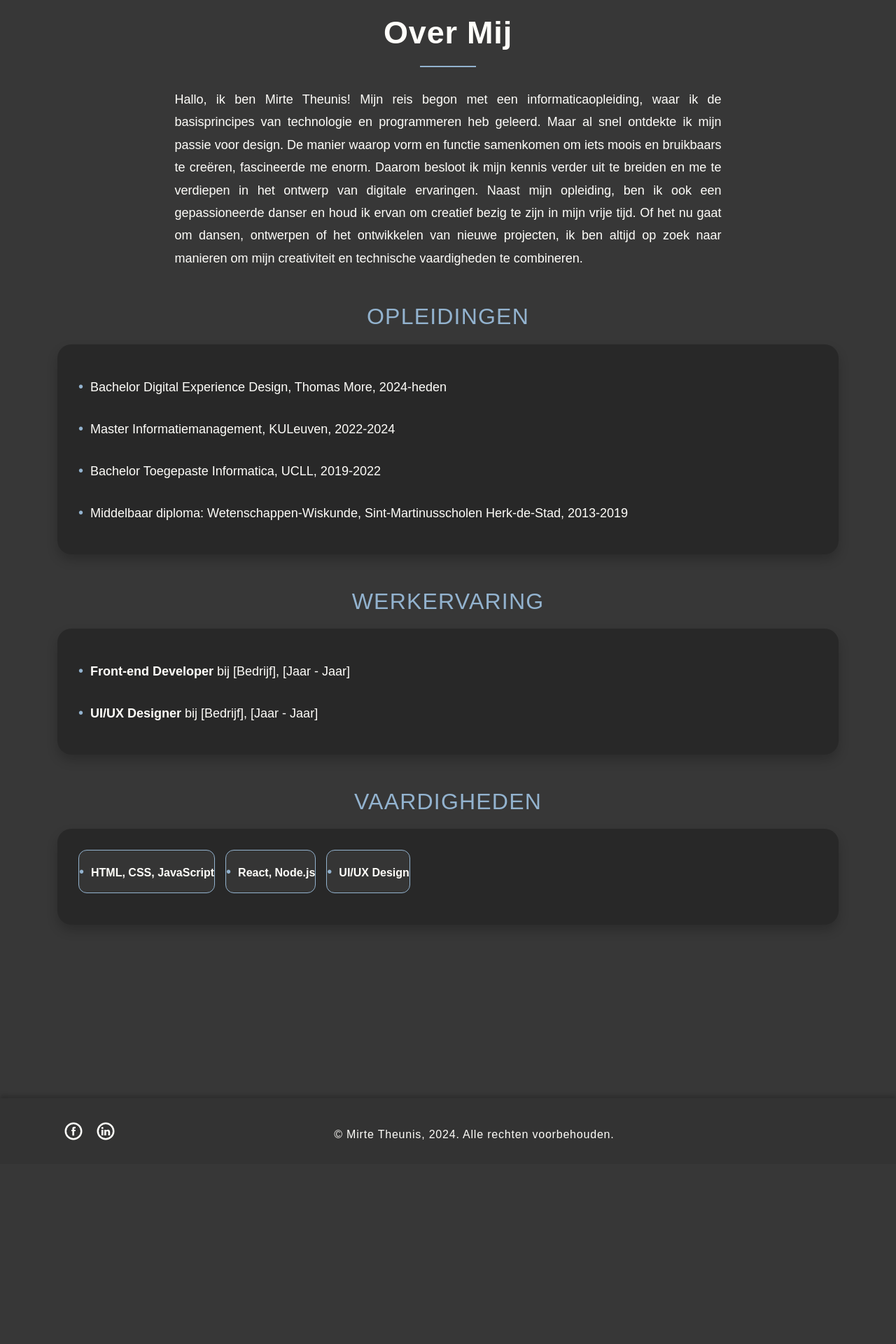
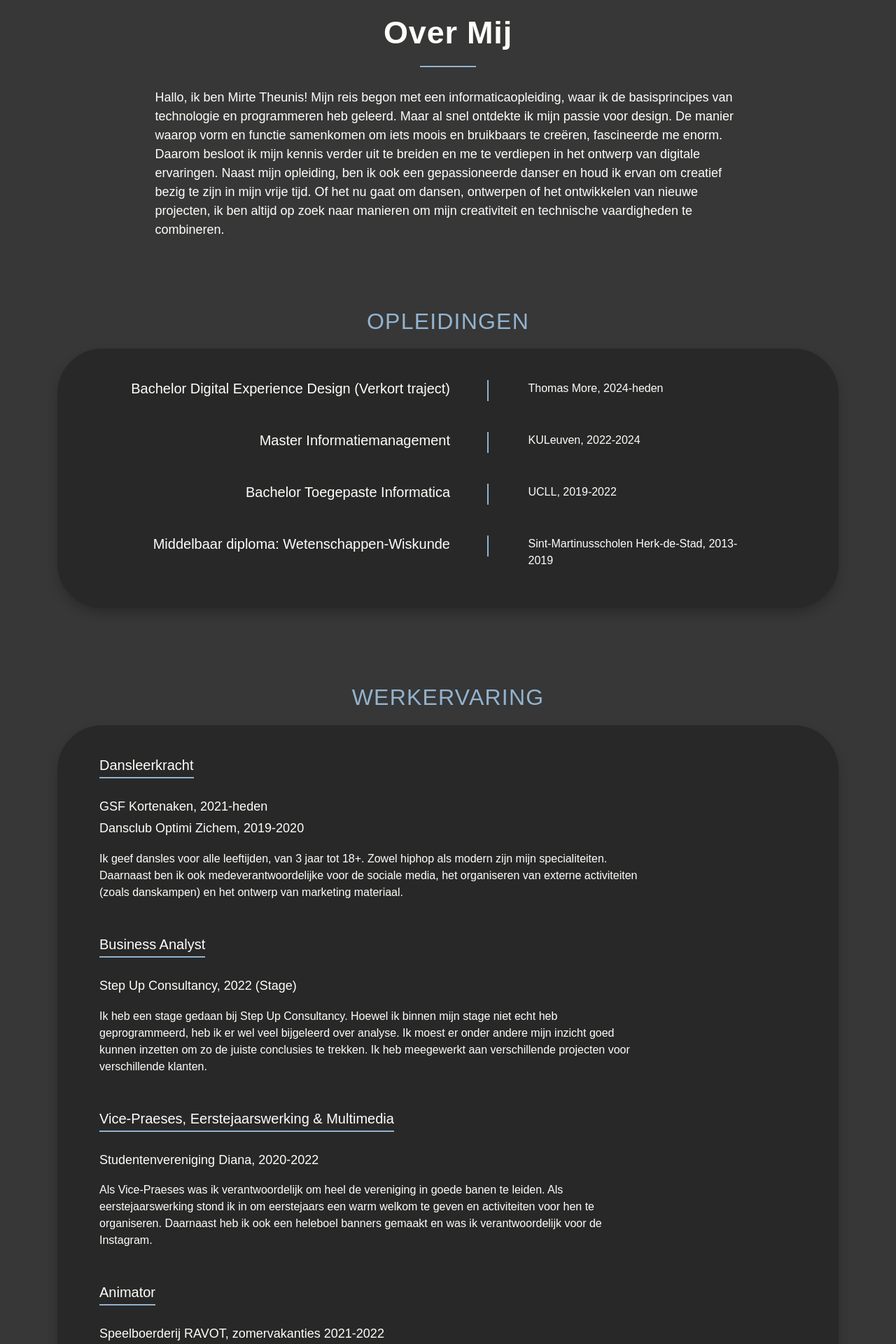
Before and after one commit to mirtetheunisTM/mirtetheunis, a React (Create React App) app: page /aboutme in a window 1280 px wide. Shown: the part 180-2100 px from the top of the page at 70% size. Before the commit the page ends 1843 px from the top, so only its background shows below. Built offline with nearby package versions, Linux system fonts and the light colour scheme.

Commit message:
about me page finished

```diff
--- a/src/App.css
+++ b/src/App.css
@@ -250,6 +250,7 @@ nav.navbar .navbar-toggler[aria-expanded="true"] .navbar-toggler-icon {
   padding: 60px 50px;
   margin-top: -60px;
   box-shadow: 0 8px 16px rgba(0, 0, 0, 0.2);
+  position: relative;
 }
 .skill h2 {
 	font-size: 45px;
@@ -444,7 +445,7 @@ nav.navbar .navbar-toggler[aria-expanded="true"] .navbar-toggler-icon {
   border-radius: 18px;
   padding: 10px 20px;
   font-size: 20px;
-  margin: 60px 15px -15px auto;
+  margin: 60px 5px -15px auto;
   position: relative;
   background: transparent;
   transition: 0.3s ease-in-out;
@@ -654,20 +655,11 @@ nav.navbar .navbar-toggler[aria-expanded="true"] .navbar-toggler-icon {
   letter-spacing: 1.2px;
 }
 
-.over-mij p {
-  font-size: 18px;
-  line-height: 1.8;
-  color: #FFFEFA;
-  text-align: justify;
-  margin: 0 auto;
-  width: 70%;
-  animation: fadeInUp 0.6s ease-in-out;
-}
-
 .over-mij .content-box {
   background: rgba(37, 37, 37, 0.8);
   padding: 30px;
-  border-radius: 20px;
+  border-radius: 64px;
+  margin-bottom: 60px;
   box-shadow: 0 8px 16px rgba(0, 0, 0, 0.2);
   transition: transform 0.3s ease;
 }
@@ -675,22 +667,57 @@ nav.navbar .navbar-toggler[aria-expanded="true"] .navbar-toggler-icon {
 .over-mij ul {
   list-style: none;
   padding: 0;
-  margin: 0;
-  font-size: 18px;
-  line-height: 2;
+  margin: 15px auto 15px 30px;
 }
 
-.over-mij ul li {
-  padding: 10px 0;
+.over-mij .education-list h4 {
+  font-size: 20px;
+  font-weight: 500;
+  margin-bottom: 30px;
   color: #FFFEFA;
-  position: relative;
+  text-align: right;
 }
 
-.over-mij ul li::before {
-  content: "•";
-  color: #93b3cf;
+.over-mij .work-experience-list h4  {
   font-size: 20px;
-  margin-right: 10px;
+  font-weight: 500;
+  margin-bottom: 30px;
+  color: #FFFEFA;
+  border-bottom: 2px solid #93b3cf;
+  padding-bottom: 5px;
+  display: inline-block;
+}
+
+.over-mij .work-experience-list h5 {
+  font-size: 18px;
+  font-weight: 400;
+  margin-bottom: 10px;
+}
+
+.over-mij .education-list p {
+  font-size: 16px;
+  margin: 0;
+  line-height: 1.5;
+}
+
+.over-mij .work-experience-list p {
+  font-size: 16px;
+  margin: 0;
+  margin-top: 20px;
+  margin-bottom: 50px;
+  line-height: 1.5;
+}
+
+.over-mij .education-list li,
+.over-mij .work-experience-list li {
+  margin-bottom: 20px;
+}
+
+.over-mij .vertical-line {
+  width: 2px;
+  height: 30px;
+  background-color: #93b3cf;
+  margin-left: 45%;
 }
 
 .skills-list li {
@@ -708,6 +735,11 @@ nav.navbar .navbar-toggler[aria-expanded="true"] .navbar-toggler-icon {
 .skills-list li:hover {
   background: #93b3cf;
   color: #373737;
+}
+
+.skills-list li span {
+  font-weight: 200;
+  letter-spacing: 0.8px;
 }
 
 @keyframes fadeInUp {
--- a/src/components/AboutMe.js
+++ b/src/components/AboutMe.js
@@ -7,7 +7,7 @@ export const AboutMe = () => {
             <Row className="intro-section mb-5">
               <Col xs={6} md={12}>
                 <h2 className="section-title text-center">Over Mij</h2>
-                <p className="align-items-center">
+                <p>
                 Hallo, ik ben Mirte Theunis! Mijn reis begon met een informaticaopleiding, waar ik de basisprincipes van technologie en programmeren heb geleerd. Maar al snel ontdekte ik mijn passie voor design. De manier waarop vorm en functie samenkomen om iets moois en bruikbaars te creëren, fascineerde me enorm. Daarom besloot ik mijn kennis verder uit te breiden en me te verdiepen in het ontwerp van digitale ervaringen.
                 Naast mijn opleiding, ben ik ook een gepassioneerde danser en houd ik ervan om creatief bezig te zijn in mijn vrije tijd. Of het nu gaat om dansen, ontwerpen of het ontwikkelen van nieuwe projecten, ik ben altijd op zoek naar manieren om mijn creativiteit en technische vaardigheden te combineren.
                 </p>
@@ -19,10 +19,58 @@ export const AboutMe = () => {
                 <h3 className="section-subtitle text-center">Opleidingen</h3>
                 <div className="content-box">
                   <ul className="education-list">
-                    <li>Bachelor Digital Experience Design, Thomas More, 2024-heden</li>
-                    <li>Master Informatiemanagement, KULeuven, 2022-2024</li>
-                    <li>Bachelor Toegepaste Informatica, UCLL, 2019-2022</li>
-                    <li>Middelbaar diploma: Wetenschappen-Wiskunde, Sint-Martinusscholen Herk-de-Stad, 2013-2019</li>
+                    <li>
+                      <Row>
+                        <Col xs={6}>
+                          <h4>Bachelor Digital Experience Design (Verkort traject)</h4>
+                        </Col>
+                        <Col xs={1} className="separator">
+                          <div className="vertical-line"></div>
+                        </Col>
+                        <Col xs={5}>
+                          <p>Thomas More, 2024-heden</p>
+                        </Col>
+                      </Row>
+                    </li>
+                    <li>
+                      <Row>
+                        <Col xs={6}>
+                          <h4>Master Informatiemanagement</h4>
+                        </Col>
+                        <Col xs={1} className="separator">
+                          <div className="vertical-line"></div>
+                        </Col>
+                        <Col xs={5}>
+                          <p>KULeuven, 2022-2024</p>
+                        </Col>
+                      </Row>
+                    </li>
+                    <li>
+                      <Row>
+                        <Col xs={6}>
+                          <h4>Bachelor Toegepaste Informatica</h4>
+                        </Col>
+                        <Col xs={1} className="separator">
+                          <div className="vertical-line"></div>
+                        </Col>
+                        <Col xs={5}>
+                          <p>UCLL, 2019-2022</p>
+                        </Col>
+                      </Row>
+                    </li>
+                    <li>
+                      <Row>
+                        <Col xs={6}>
+                          <h4>Middelbaar diploma: Wetenschappen-Wiskunde</h4>
+                        </Col>
+                        <Col xs={1} className="separator">
+                          <div className="vertical-line"></div>
+                        </Col>
+                        <Col xs={5}>
+                          <p>Sint-Martinusscholen Herk-de-Stad, 2013-2019</p>
+                        </Col>
+                      </Row>
+                    </li>
                   </ul>
                 </div>
               </Col>
@@ -33,8 +81,40 @@ export const AboutMe = () => {
                 <h3 className="section-subtitle text-center">Werkervaring</h3>
                 <div className="content-box">
                   <ul className="work-experience-list">
-                    <li><strong>Front-end Developer</strong> bij [Bedrijf], [Jaar - Jaar]</li>
-                    <li><strong>UI/UX Designer</strong> bij [Bedrijf], [Jaar - Jaar]</li>
+                    <li>
+                        <h4>Dansleerkracht</h4>
+                        <h5>GSF Kortenaken, 2021-heden</h5>
+                        <h5>Dansclub Optimi Zichem, 2019-2020</h5>
+                        <p>Ik geef dansles voor alle leeftijden, van 3 jaar tot 18+. Zowel hiphop als modern zijn mijn specialiteiten.
+                            Daarnaast ben ik ook medeverantwoordelijke voor de sociale media, het organiseren van externe activiteiten (zoals danskampen) en het ontwerp van marketing materiaal.</p>
+                    </li>
+                    <li>
+                        <h4>Business Analyst</h4>
+                        <h5>Step Up Consultancy, 2022 (Stage)</h5>
+                        <p>Ik heb een stage gedaan bij Step Up Consultancy. Hoewel ik binnen mijn stage niet echt heb geprogrammeerd, heb ik er wel veel bijgeleerd over analyse.
+                            Ik moest er onder andere mijn inzicht goed kunnen inzetten om zo de juiste conclusies te trekken. Ik heb meegewerkt aan verschillende projecten voor verschillende klanten.
+                        </p>
+                    </li>
+                    <li>
+                        <h4>Vice-Praeses, Eerstejaarswerking & Multimedia</h4>
+                        <h5>Studentenvereniging Diana, 2020-2022</h5>
+                        <p>Als Vice-Praeses was ik verantwoordelijk om heel de vereniging in goede banen te leiden. Als eerstejaarswerking stond
+                            ik in om eerstejaars een warm welkom te geven en activiteiten voor hen te organiseren. Daarnaast heb ik ook een heleboel banners gemaakt en was ik verantwoordelijk voor de Instagram.
+                        </p>
+                    </li>
+                    <li>
+                        <h4>Animator</h4>
+                        <h5>Speelboerderij RAVOT, zomervakanties 2021-2022</h5>
+                        <p>Twee zomervakanties op rij ben ik gaan helpen op de Speelboerderij als animator voor de zomerkampen. Ik heb hiervoor activiteiten verzonnen en toezicht gehouden op een grote groep kinderen.
+                            Daarnaast ben ik ook af en toe gaan helpen op verjaardagsfeestjes of gaan opdienen op de openspeeldagen.
+                        </p>
+                    </li>
+                    <li>
+                        <h4>Winkelbediende (Studentenjob)</h4>
+                        <h5>Blokker Diest, 2017-2020</h5>
+                        <p>In mijn eerste jaren dat ik ging werken heb ik in de Blokker. Hier deed ik verschillende dingen, zoals de kassa bedienen, klanten verder helpen met vragen en de winkel aanvullen.
+                        </p>
+                    </li>
                   </ul>
                 </div>
               </Col>
@@ -45,9 +125,16 @@ export const AboutMe = () => {
                 <h3 className="section-subtitle text-center">Vaardigheden</h3>
                 <div className="content-box">
                   <ul className="skills-list">
-                    <li><strong>HTML, CSS, JavaScript</strong></li>
-                    <li><strong>React, Node.js</strong></li>
-                    <li><strong>UI/UX Design</strong></li>
+                    <li><strong>UI Design</strong> - <span>80%</span></li>
+                    <li><strong>UX Methoden</strong> - <span>70%</span></li>
+                    <li><strong>Illustrator</strong> - <span>65%</span> </li>
+                    <li><strong>Figma</strong> - <span>80%</span></li>
+                    <li><strong>Algemeen design (flyers, affiches)</strong> - <span>90%</span></li>
+                    <li><strong>HTML</strong> - <span>85%</span> </li>
+                    <li><strong>CSS</strong> - <span>80%</span> </li>
+                    <li><strong>React, Node.js</strong> - <span>65%</span></li>
+                    <li><strong>JavaScript</strong> - <span>65%</span></li>
+                    <li><strong>Python</strong> - <span>50%</span></li>
                   </ul>
                 </div>
               </Col>
```
